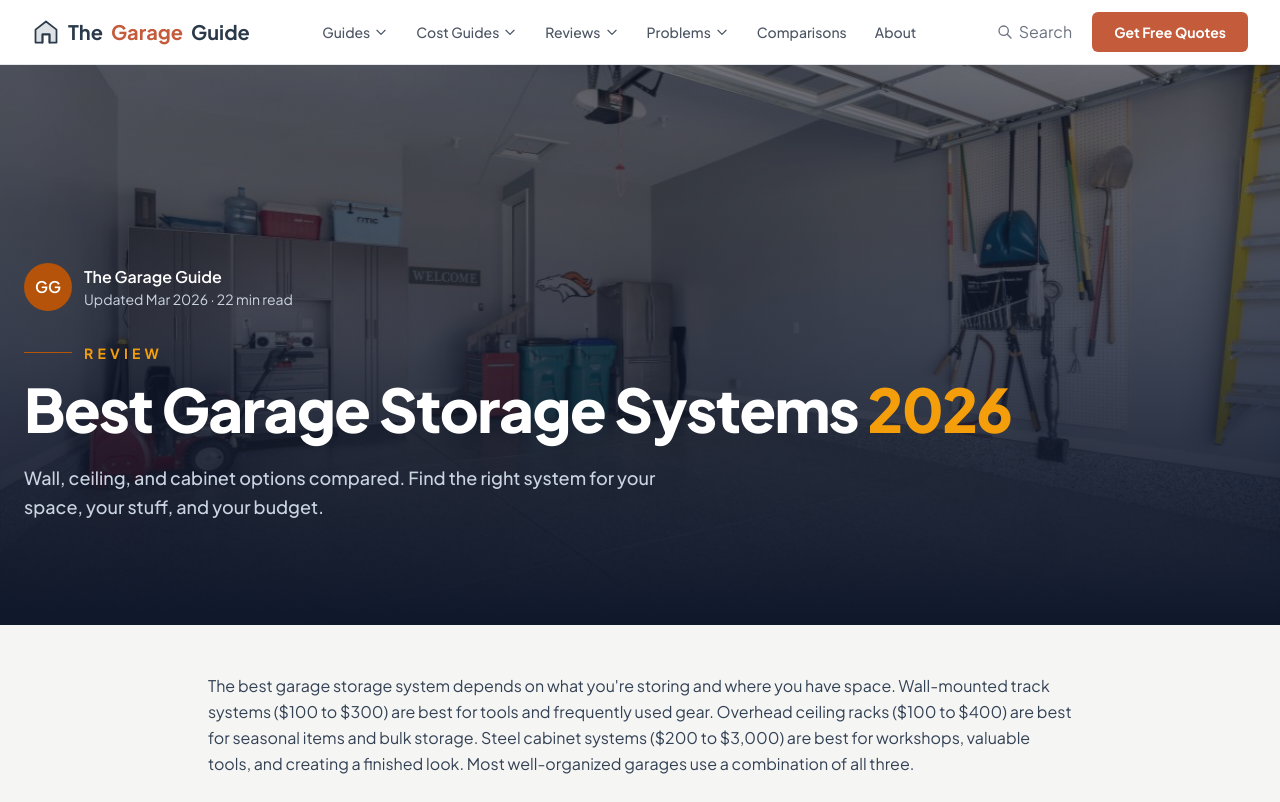
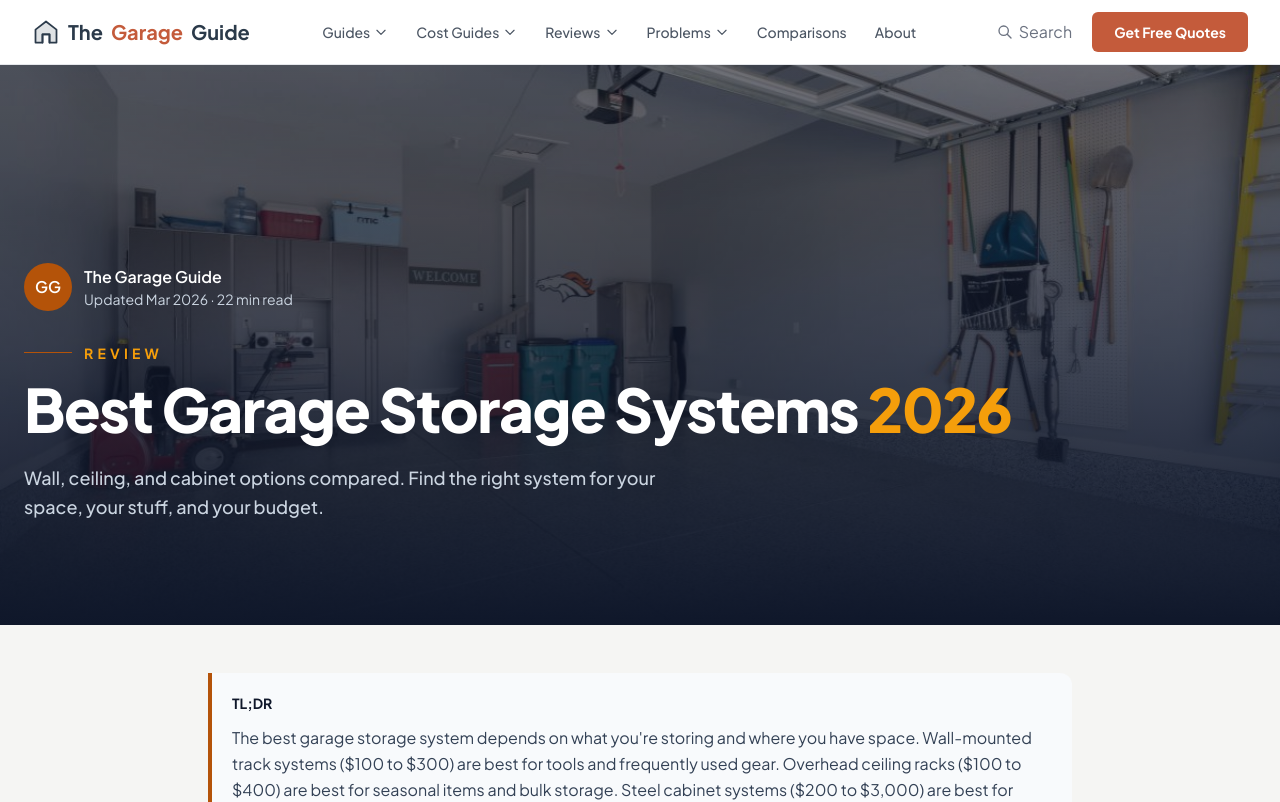
Before and after one commit to thebasementguide2026/thegarage.guide-, a Next.js app: page /reviews/best-garage-storage-systems in a window 1280 px wide. Shown: the top 802 px of the page. Built offline with nearby package versions, Linux system fonts and the light colour scheme.

Commit message:
Add TL;DR answer box to best-garage-storage-systems

```diff
--- a/app/reviews/best-garage-storage-systems/page.tsx
+++ b/app/reviews/best-garage-storage-systems/page.tsx
@@ -59,7 +59,7 @@ export default function BestGarageStorageSystems() {
       </section>
 
       <article className='max-w-4xl mx-auto px-4 py-12'>
-        <p className='text-base text-slate-700 leading-relaxed mb-6'>The best garage storage system depends on what you&apos;re storing and where you have space. Wall-mounted track systems ($100 to $300) are best for tools and frequently used gear. Overhead ceiling racks ($100 to $400) are best for seasonal items and bulk storage. Steel cabinet systems ($200 to $3,000) are best for workshops, valuable tools, and creating a finished look. Most well-organized garages use a combination of all three.</p>
+        <div className='bg-slate-50 border-l-4 border-amber-700 p-5 rounded-r-lg mb-6'><p className='font-bold text-slate-900 text-sm mb-3'>TL;DR</p><p className='text-base text-slate-700 leading-relaxed mb-6'>The best garage storage system depends on what you&apos;re storing and where you have space. Wall-mounted track systems ($100 to $300) are best for tools and frequently used gear. Overhead ceiling racks ($100 to $400) are best for seasonal items and bulk storage. Steel cabinet systems ($200 to $3,000) are best for workshops, valuable tools, and creating a finished look. Most well-organized garages use a combination of all three.</p></div>
         <p className='text-slate-700 leading-relaxed mb-6 text-sm'>This guide covers the best products in each category, explains which type solves which problem, and helps you build a storage system that actually works for how you use your garage.</p>
 
         {/* Which Storage Type Do You Need */}
```
